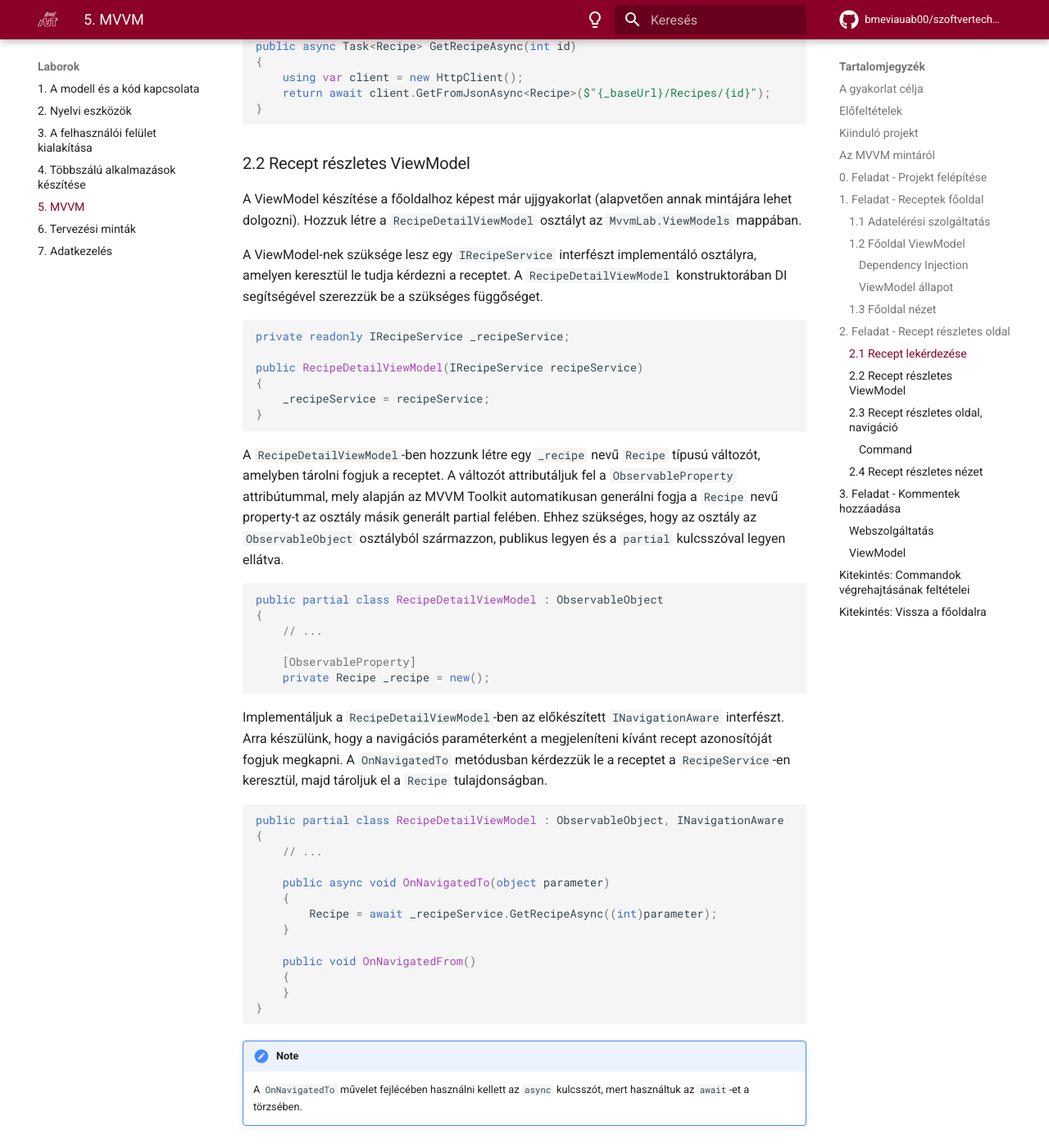
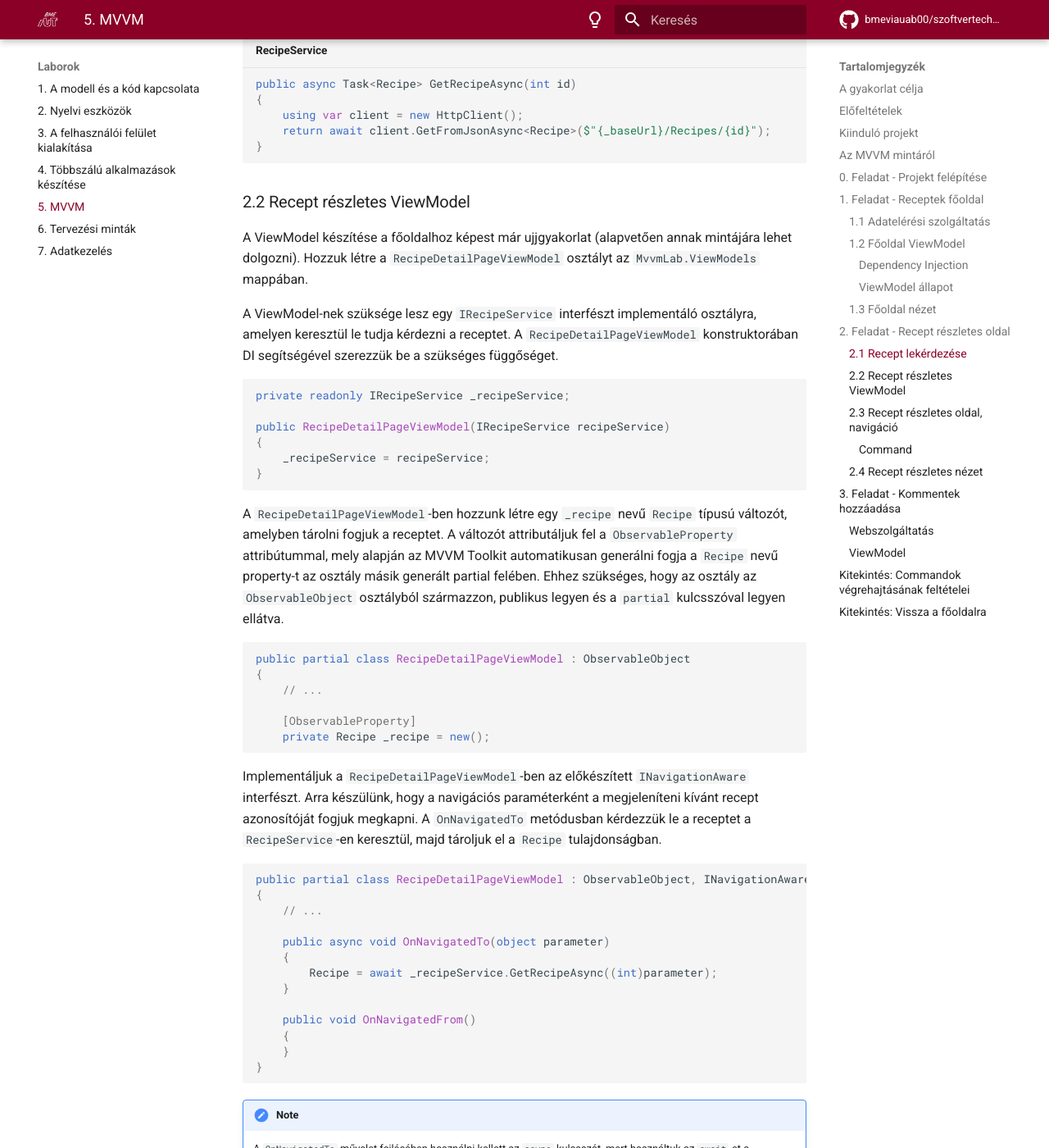
Before and after one commit to bmeviauab00/szoftvertechnikak, an MkDocs documentation site: the page built from docs/labor/5-mvvm/index.md, in a window 1280 px wide and 1400 px high, scrolled down 13370 px. Shown: the whole window at 82% size. Built offline with MkDocs 1.6.1 and Material for MkDocs 9.7.7, drawn with Linux system fonts in a browser that asks for light colours; emoji names are drawn with the system emoji font; comment, search, counter and statistics services are not loaded; the version menu is left out; some of the changed text lies outside the part shown.

Commit message:
MainViewModel->RecipeDetailViewModel
RecipeDetailViewModel->RecipePageDetailViewModel

````diff
--- a/docs/labor/5-mvvm/index.md
+++ b/docs/labor/5-mvvm/index.md
@@ -406,10 +406,10 @@
 A receptek részletes oldalának elkészítése a következő lépésekből fog állni:
 
 1. Kiegészítjük az `IRecipeService` interfészt egy `GetRecipeAsync` metódussal, és létrehozzuk a szükséges osztályokat
-1. Létrehozzuk a `RecipeDetailViewModel` ViewModel-t, amiben lekérdezzük a recept adatait a `RecipeDetailViewModel`-ben az `IRecipeService`-en keresztül (a VM az azonosítót kapja meg a navigáció során)
+1. Létrehozzuk a `RecipeDetailPageViewModel` ViewModel-t, amiben lekérdezzük a recept adatait a `RecipeDetailPageViewModel`-ben az `IRecipeService`-en keresztül (a VM az azonosítót kapja meg a navigáció során)
 1. Létrehozzuk a `RecipeDetailPage` nézetet, építve a ViewModel adataira
 1. Regisztráljuk a ViewModel-t és a nézetet a Dependency Injection konfigurációhoz és a navigációhoz
-1. Átnavigálunk a `RecipeDetailPage`-re a `MainViewModel`-ből a receptre történő kattintásra az `INavigationService` segítségével, és átadjuk a kiválasztott recept azonosítóját a részletes oldalnak
+1. Átnavigálunk a `RecipeDetailPage`-re a `MainPageViewModel`-ből a receptre történő kattintásra az `INavigationService` segítségével, és átadjuk a kiválasztott recept azonosítóját a részletes oldalnak
 
 ### 2.1 Recept lekérdezése
 
@@ -453,25 +453,25 @@
 
 ### 2.2 Recept részletes ViewModel
 
-A ViewModel készítése a főoldalhoz képest már ujjgyakorlat (alapvetően annak mintájára lehet dolgozni). Hozzuk létre a `RecipeDetailViewModel` osztályt az `MvvmLab.ViewModels` mappában.
+A ViewModel készítése a főoldalhoz képest már ujjgyakorlat (alapvetően annak mintájára lehet dolgozni). Hozzuk létre a `RecipeDetailPageViewModel` osztályt az `MvvmLab.ViewModels` mappában.
 
-A ViewModel-nek szüksége lesz egy `IRecipeService` interfészt implementáló osztályra, amelyen keresztül le tudja kérdezni a receptet. A `RecipeDetailViewModel` konstruktorában DI segítségével szerezzük be a szükséges függőséget.
+A ViewModel-nek szüksége lesz egy `IRecipeService` interfészt implementáló osztályra, amelyen keresztül le tudja kérdezni a receptet. A `RecipeDetailPageViewModel` konstruktorában DI segítségével szerezzük be a szükséges függőséget.
 
 ```csharp
 private readonly IRecipeService _recipeService;
 
-public RecipeDetailViewModel(IRecipeService recipeService)
+public RecipeDetailPageViewModel(IRecipeService recipeService)
 {
     _recipeService = recipeService;
 }
 ```
 
-A `RecipeDetailViewModel`-ben hozzunk létre egy `_recipe` nevű `Recipe` típusú változót, amelyben tárolni fogjuk a receptet.
+A `RecipeDetailPageViewModel`-ben hozzunk létre egy `_recipe` nevű `Recipe` típusú változót, amelyben tárolni fogjuk a receptet.
 A változót attributáljuk fel a `ObservableProperty` attribútummal, mely alapján az MVVM Toolkit automatikusan generálni fogja a `Recipe` nevű property-t az osztály másik generált partial felében.
 Ehhez szükséges, hogy az osztály az `ObservableObject` osztályból származzon, publikus legyen és a `partial` kulcsszóval legyen ellátva.
 
 ```csharp
-public partial class RecipeDetailViewModel : ObservableObject
+public partial class RecipeDetailPageViewModel : ObservableObject
 {
     // ...
 
@@ -479,12 +479,12 @@
     private Recipe _recipe = new();
 ```
 
-Implementáljuk a `RecipeDetailViewModel`-ben az előkészített `INavigationAware` interfészt.
+Implementáljuk a `RecipeDetailPageViewModel`-ben az előkészített `INavigationAware` interfészt.
 Arra készülünk, hogy a navigációs paraméterként a megjeleníteni kívánt recept azonosítóját fogjuk megkapni.
 A `OnNavigatedTo` metódusban kérdezzük le a receptet a `RecipeService`-en keresztül, majd tároljuk el a `Recipe` tulajdonságban.
 
 ```csharp
-public partial class RecipeDetailViewModel : ObservableObject, INavigationAware
+public partial class RecipeDetailPageViewModel : ObservableObject, INavigationAware
 {
     // ...
 
@@ -523,7 +523,7 @@
 Az adatkötéshez vegyük fel a `RecipeDetailPage.xaml.cs`-ben a `ViewModel` property-t a főoldal mintájára.
 
 ```csharp
-public RecipeDetailViewModel ViewModel => (RecipeDetailViewModel)DataContext;
+public RecipeDetailPageViewModel ViewModel => (RecipeDetailPageViewModel)DataContext;
 ```
 
 !!! warning "Fordítási hibák"
@@ -558,8 +558,8 @@
     ```csharp hl_lines="4"
     public PageService()
     {
-        Configure<MainViewModel, MainPage>(Pages.Main);
-        Configure<RecipeDetailViewModel, RecipeDetailPage>(Pages.Detail);
+        Configure<MainPageViewModel, MainPage>(Pages.Main);
+        Configure<RecipeDetailPageViewModel, RecipeDetailPage>(Pages.Detail);
     }
     ```
 
@@ -650,7 +650,7 @@
         </controls:AdaptiveGridView>
         ```
 
-        ```csharp title="ViewModel - MainViewModel"
+        ```csharp title="ViewModel - MainPageViewModel"
         public void RecipeSelected(object sender, ItemClickEventArgs e)
         {
            ...
@@ -844,7 +844,7 @@
 
 ### ViewModel
 
-A `RecipeDetailViewModel`-ben hozzunk létre egy `NewCommentText` nevű `string` típusú tulajdonságot és egy `NewCommentName` `string` tulajdonságot, melyekben tárolni fogjuk a felhasználó által megadott komment adatait. Használjuk az `ObservableProperty` attribútumot!
+A `RecipeDetailPageViewModel`-ben hozzunk létre egy `NewCommentText` nevű `string` típusú tulajdonságot és egy `NewCommentName` `string` tulajdonságot, melyekben tárolni fogjuk a felhasználó által megadott komment adatait. Használjuk az `ObservableProperty` attribútumot!
 
 ```csharp
 [ObservableProperty]
@@ -854,7 +854,7 @@
 private string _newCommentText = string.Empty;
 ```
 
-A `RecipeDetailViewModel`-ben hozzunk létre egy `SendComment` nevű függvényt, amelyen keresztül a felhasználó által megadott kommentet tudjuk elküldeni a szervernek.
+A `RecipeDetailPageViewModel`-ben hozzunk létre egy `SendComment` nevű függvényt, amelyen keresztül a felhasználó által megadott kommentet tudjuk elküldeni a szervernek.
 A függvényből generáltassunk egy Commandot az MVVM Toolkit segítségével (`[RelayCommand]`).
 
 Az implementáció egyszerű: elküldjük a kommentet a szervernek, majd frissítjük a receptet.
@@ -904,7 +904,7 @@
 A Commandok lehetőséget adnak arra, hogy a végrehajtásukat feltételekhez kössük, amelyeket a `CanExecute` metódusban tudunk megadni.
 Esetünkben egy `bool`-lal visszatérő metódus/property nevet kell megadnunk a Command generátor attribútumnak.
 
-```csharp title="RecipeDetailViewModel-ben:"
+```csharp title="RecipeDetailPageViewModel-ben:"
 private bool CanExecuteSendComment => !string.IsNullOrEmpty(NewCommentName) && !string.IsNullOrEmpty(NewCommentText);
 
 [RelayCommand(CanExecute = nameof(CanExecuteSendComment))]
````
Also changed, not shown: other parts of docs/labor/5-mvvm/index.md (+18 -18 lines), docs/labor/5-mvvm/images/mvvm-mainpage.png.
